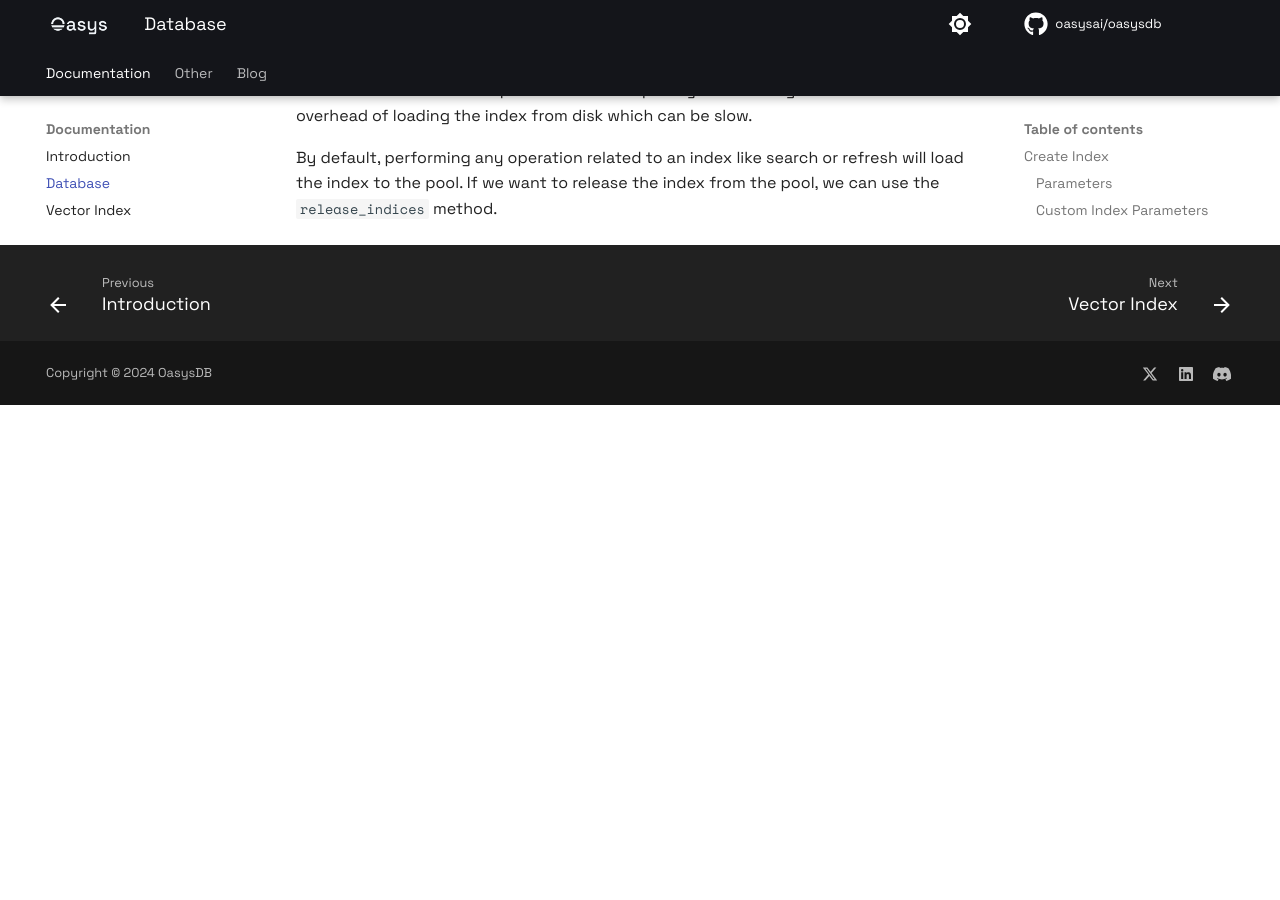
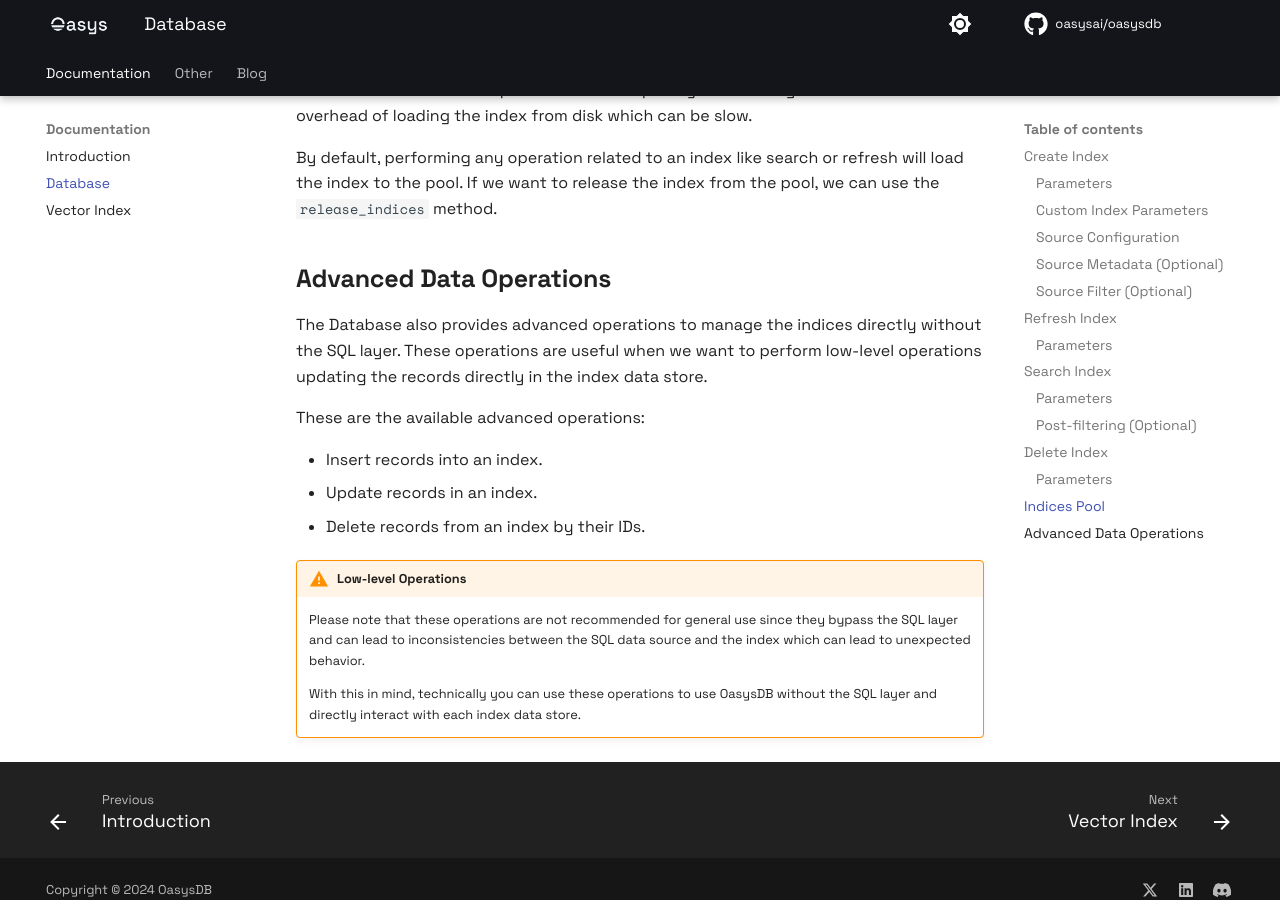
Before and after one commit to oasysai/oasysdb, an MkDocs documentation site: the page built from docs/refs/database.md, in a window 1280 px wide and 900 px high, scrolled down 6086 px. Built offline with MkDocs 1.6.1 and Material for MkDocs 9.7.7, drawn with Linux system fonts in a browser that asks for light colours; comment, search, counter and statistics services are not loaded; before the commit the page ends 6491 px from its top, so only the background shows below that.

Commit message:
docs: add docs for db index crud

```diff
--- a/docs/refs/database.md
+++ b/docs/refs/database.md
@@ -285,3 +285,24 @@ avoid the overhead of loading the index from disk which can be slow.
 By default, performing any operation related to an index like search or refresh
 will load the index to the pool. If we want to release the index from the pool,
 we can use the `release_indices` method.
+
+## Advanced Data Operations
+
+The Database also provides advanced operations to manage the indices directly
+without the SQL layer. These operations are useful when we want to perform
+low-level operations updating the records directly in the index data store.
+
+These are the available advanced operations:
+
+- Insert records into an index.
+- Update records in an index.
+- Delete records from an index by their IDs.
+
+!!! warning "Low-level Operations"
+
+    Please note that these operations are not recommended for general use since
+    they bypass the SQL layer and can lead to inconsistencies between the SQL
+    data source and the index which can lead to unexpected behavior.
+
+    With this in mind, technically you can use these operations to use OasysDB
+    without the SQL layer and directly interact with each index data store.
```
